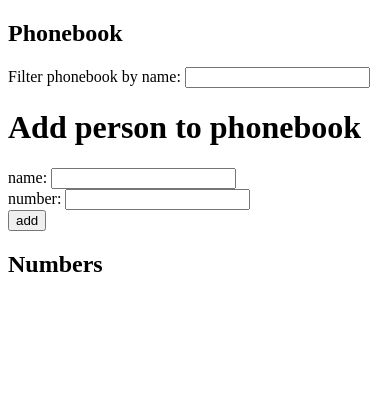
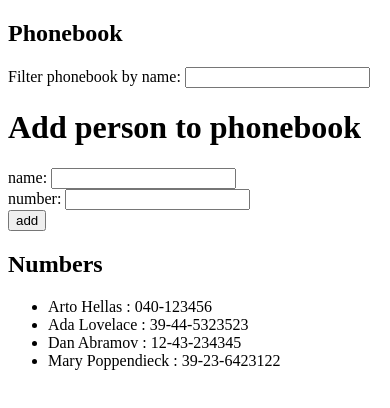
Before and after one commit to Mahmoudy96/fullstackopen, a React (Vite) app in the folder part2/phonebook/: page / in a window 390 px wide. Shown: the top 408 px of the page. Built offline with nearby package versions, Linux system fonts and the light colour scheme; data requests are answered from the project's data file.

Commit message:
phonebook step6

```diff
--- /dev/null
+++ b/part2/phonebook/db.json
@@ -0,0 +1,24 @@
+{
+  "persons":[
+    {
+      "name": "Arto Hellas",
+      "number": "040-123456",
+      "id": 1
+    },
+    {
+      "name": "Ada Lovelace",
+      "number": "39-44-5323523",
+      "id": 2
+    },
+    {
+      "name": "Dan Abramov",
+      "number": "12-43-234345",
+      "id": 3
+    },
+    {
+      "name": "Mary Poppendieck",
+      "number": "39-23-6423122",
+      "id": 4
+    }
+  ]
+}
--- a/part2/phonebook/package.json
+++ b/part2/phonebook/package.json
@@ -7,9 +7,11 @@
     "dev": "vite",
     "build": "vite build",
     "lint": "eslint . --ext js,jsx --report-unused-disable-directives --max-warnings 0",
-    "preview": "vite preview"
+    "preview": "vite preview",
+    "server": "json-server -p3001 --watch db.json"
   },
   "dependencies": {
+    "axios": "^1.6.2",
     "react": "^18.2.0",
     "react-dom": "^18.2.0"
   },
@@ -21,6 +23,7 @@
     "eslint-plugin-react": "^7.33.2",
     "eslint-plugin-react-hooks": "^4.6.0",
     "eslint-plugin-react-refresh": "^0.4.5",
+    "json-server": "^0.17.4",
     "vite": "^5.0.8"
   }
 }
--- a/part2/phonebook/src/App.jsx
+++ b/part2/phonebook/src/App.jsx
@@ -1,7 +1,8 @@
-import { useState } from 'react'
+import { useState, useEffect } from 'react'
 import Display from './components/Display'
 import Filter from './components/Filter'
 import AddPerson from './components/AddPerson'
+import axios from 'axios'
 
 
 const App = () => {
@@ -12,6 +13,16 @@ const App = () => {
   const [newNumber, setNewNumber] = useState('')
   const [newSearch, setNewSearch] = useState('')
   const [peopleToShow, setPeopleToShow] = useState([])
+
+  useEffect(() => {axios
+    .get('http://localhost:3001/persons')
+    .then(response => {
+      setPersons(response.data)
+      setPeopleToShow(response.data)
+    })
+  },[])
+
+
   const filterPeople = (persons, name) => {
     const filtered_people = persons.filter(person => person.name.toLowerCase().includes(name.toLowerCase()))
     return(structuredClone(filtered_people))
```
Also changed, not shown: 1 other file (tests, documents, lock files or other folders).
